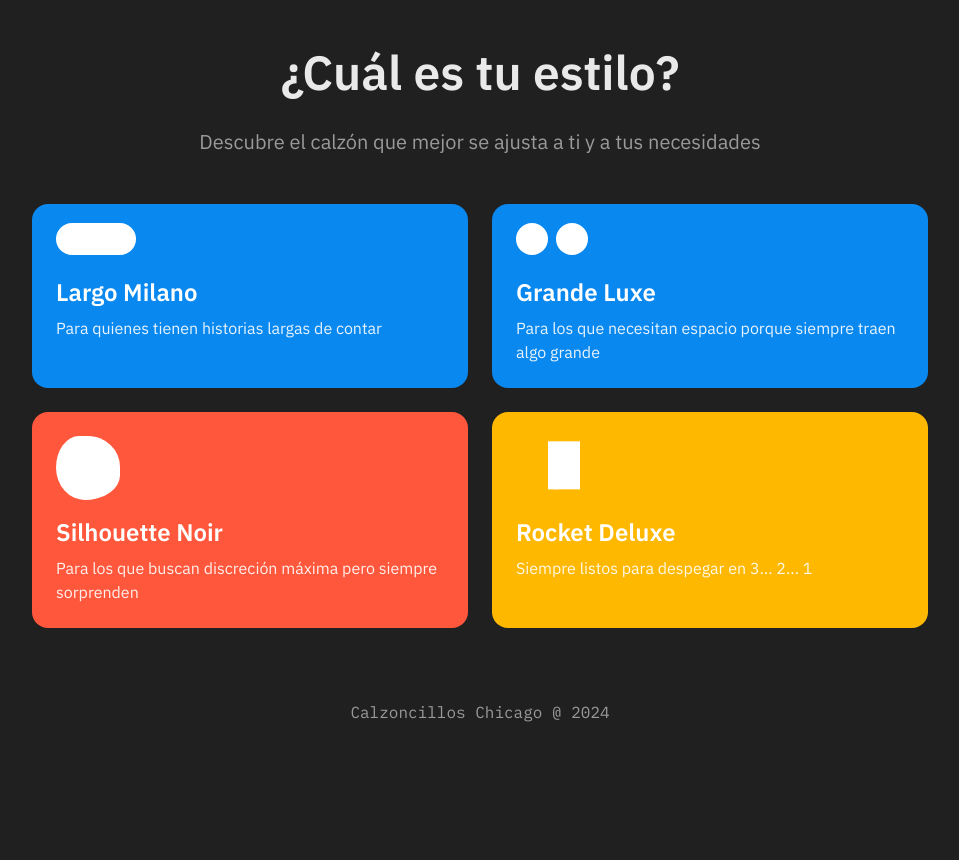
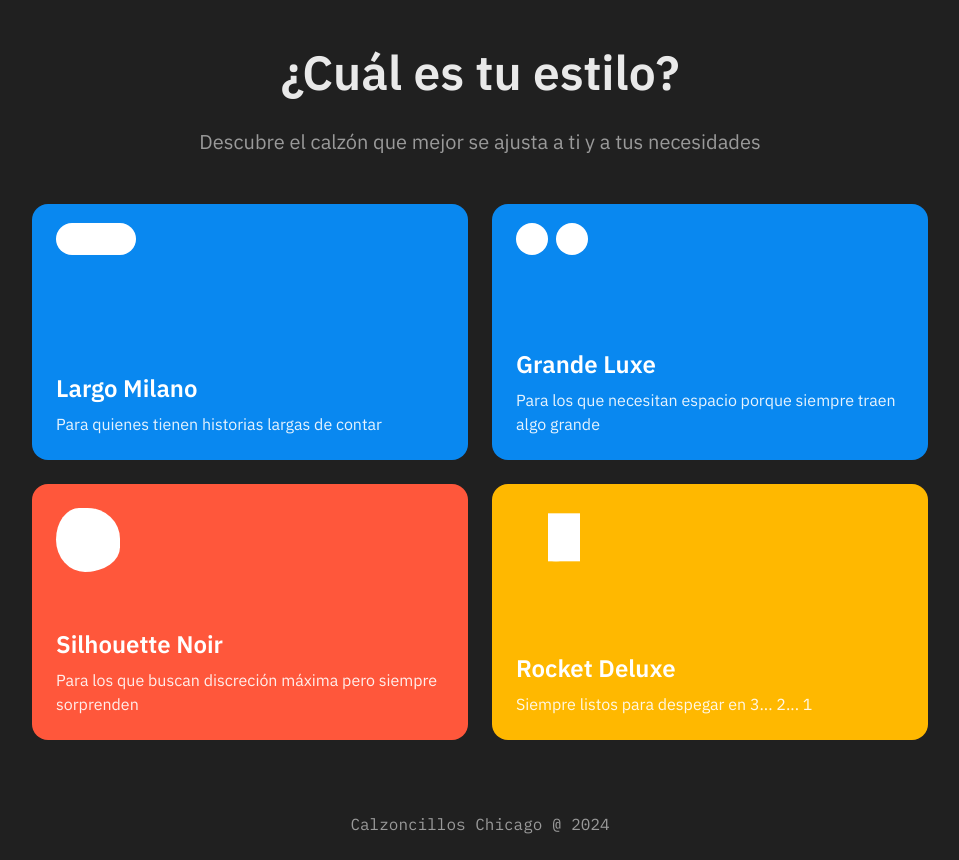
Before and after one commit to miguelcastroe/chicagobrieftastic, a React (Vite) app: page / in a window 1280 px wide. Shown: the whole page, without its empty margins (160-1119 px from the left). Before the commit the page ends 800 px from the top, so only its background shows below. Built offline with nearby package versions, Linux system fonts and the light colour scheme.

Commit message:
Make cards uniform height
Adjust styles in card components to ensure all cards display with the same height for consistent layout and appearance.
[skip gpt_engineer]

```diff
--- a/src/pages/Index.tsx
+++ b/src/pages/Index.tsx
@@ -129,15 +129,17 @@ const Index = () => {
               {styles.map((style, index) => (
                 <motion.div
                   key={style.id}
-                  className={`style-card ${style.color} text-white`}
+                  className={`style-card ${style.color} text-white h-64 flex flex-col justify-between`}
                   onClick={() => handleStyleSelect(style)}
                   initial={{ opacity: 0, y: 20 }}
                   animate={{ opacity: 1, y: 0 }}
                   transition={{ duration: 0.5, delay: index * 0.1 }}
                 >
                   <div className="style-icon mb-4">{style.icon}</div>
-                  <h3 className="text-2xl font-bold mb-2">{style.name}</h3>
-                  <p className="text-white/90">{style.description}</p>
+                  <div>
+                    <h3 className="text-2xl font-bold mb-2">{style.name}</h3>
+                    <p className="text-white/90">{style.description}</p>
+                  </div>
                 </motion.div>
               ))}
             </div>
```
